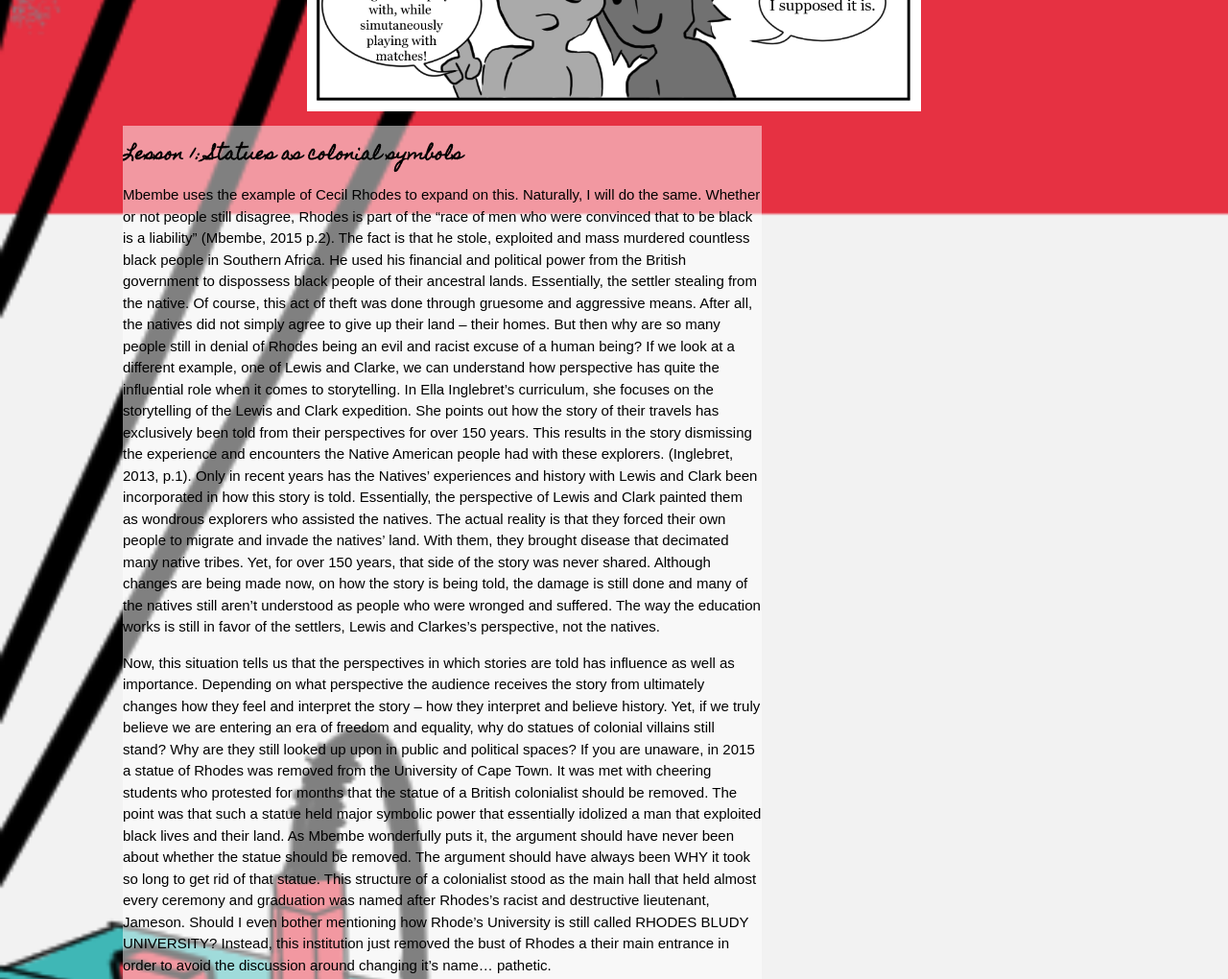
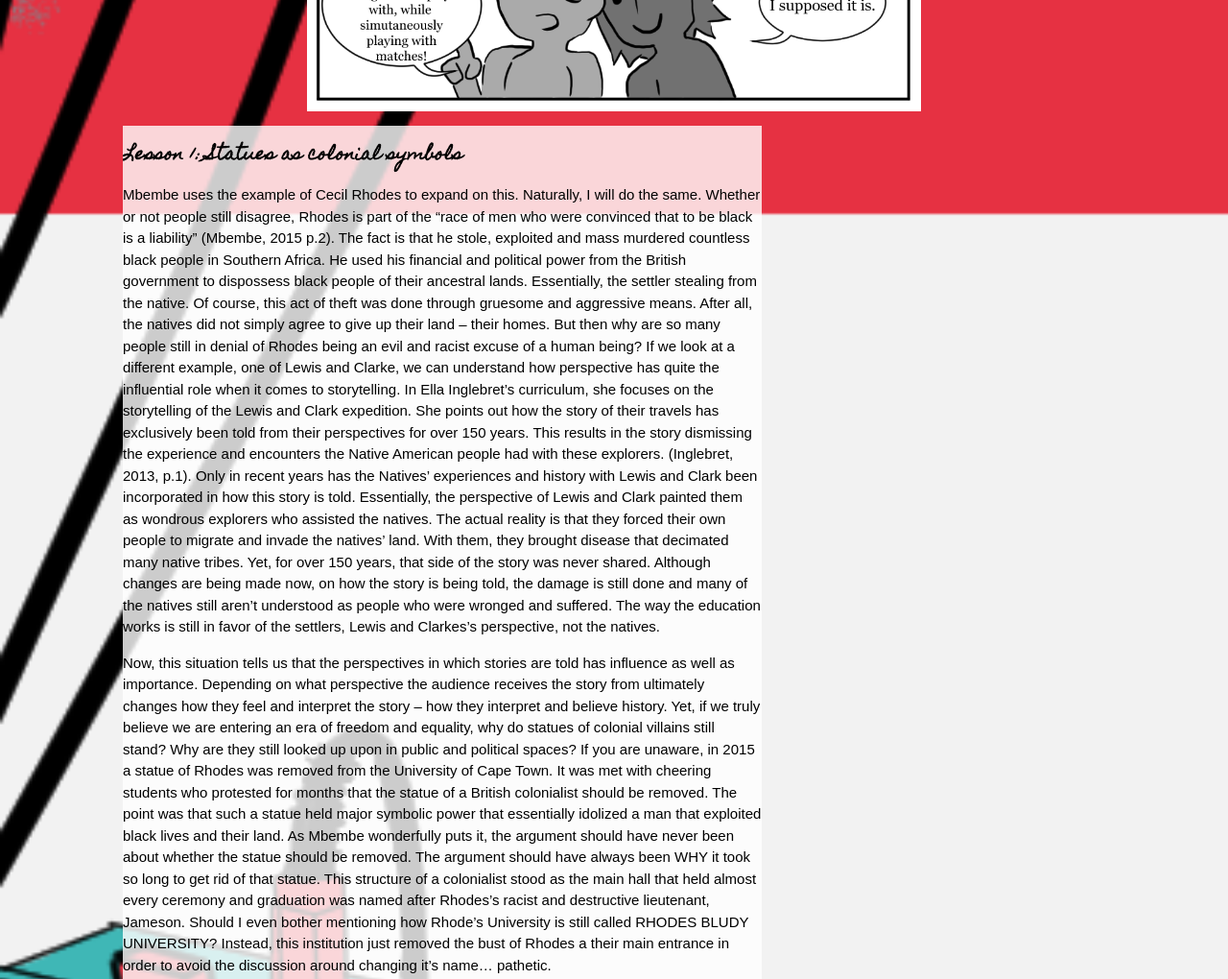
Before and after one commit to FeralJalapeno/Final_Project, a plain HTML site: page blogs/lessonone.html in a window 1280 px wide. Shown: the part 2720-3740 px from the top of the page at 96% size. Drawn offline with Linux system fonts and the light colour scheme.

Commit message:
Update style.css

```diff
--- a/css/style.css
+++ b/css/style.css
@@ -190,7 +190,7 @@ aside#sidebar h1{
 article#main-col{
     float:left;
     width: 65%;
-    background-color: rgba(255,255,255,.5);
+    background-color: rgba(255,255,255,.8);
 
 
 
```
